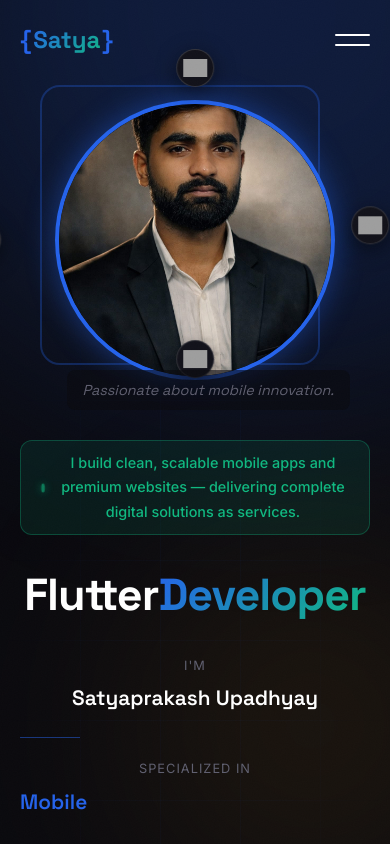
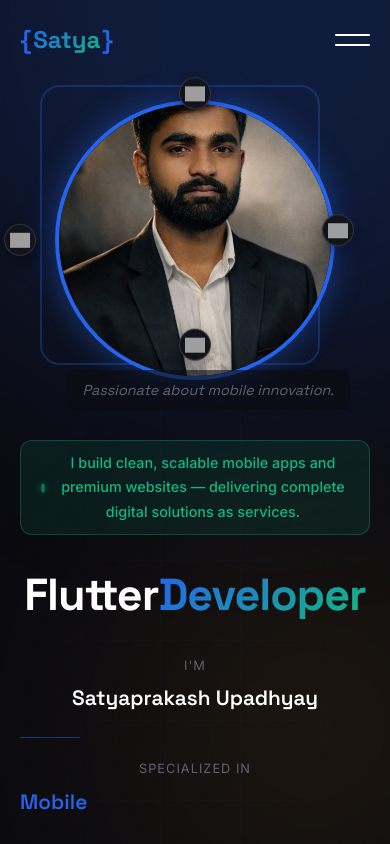
Before and after one commit to Satya93-ux/My_portfolio-main, a React (Vite) app: page / in a window 390 px wide. Shown: the top 844 px of the page. Built offline with nearby package versions, Linux system fonts and the light colour scheme; grey boxes are pictures that could not be loaded.

Commit message:
style: optimize orbit animation layout and icon sizing for responsiveness

```diff
--- a/src/index.css
+++ b/src/index.css
@@ -1172,6 +1172,7 @@ input, textarea {
     width: 100%;
     height: 100%;
     object-fit: cover;
+    object-position: center; /* Enforce perfect centering */
     border-radius: 50%;
     transition: var(--transition-slow);
 }
@@ -1195,8 +1196,8 @@ input, textarea {
     position: absolute;
     top: 50%;
     left: 50%;
-    width: 125%;
-    height: 125%;
+    width: 105%; /* Reduced from 125% to bring icons closer */
+    height: 105%;
     transform: translate(-50%, -50%);
     pointer-events: none;
     z-index: 10;
@@ -1204,14 +1205,14 @@ input, textarea {
 
 .orbit-icon {
     position: absolute;
-    width: 65px;
-    height: 65px;
+    width: 55px;
+    height: 55px;
     background: var(--bg-card);
     border-radius: 50%;
     display: flex;
     align-items: center;
     justify-content: center;
-    padding: 12px;
+    padding: 10px;
     box-shadow: 0 5px 20px rgba(0, 0, 0, 0.5);
     border: 1px solid rgba(255, 255, 255, 0.15);
     animation: orbitFloat 4s ease-in-out infinite;
@@ -1223,56 +1224,51 @@ input, textarea {
     object-fit: contain;
 }
 
-.orbit-icon.flutter { top: -8%; left: 50%; transform: translateX(-50%); animation-delay: 0s; }
-.orbit-icon.dart { top: 50%; right: -18%; transform: translateY(-50%); animation-delay: 1s; }
-.orbit-icon.firebase { bottom: -8%; left: 50%; transform: translateX(-50%); animation-delay: 2s; }
-.orbit-icon.mongodb { top: 50%; left: -18%; transform: translateY(-50%); animation-delay: 3s; }
+/* Positioned closer to the circle boundary */
+.orbit-icon.flutter { top: 0%; left: 50%; transform: translateX(-50%); animation-delay: 0s; }
+.orbit-icon.dart { top: 50%; right: 0%; transform: translateY(-50%); animation-delay: 1s; }
+.orbit-icon.firebase { bottom: 0%; left: 50%; transform: translateX(-50%); animation-delay: 2s; }
+.orbit-icon.mongodb { top: 50%; left: 0%; transform: translateY(-50%); animation-delay: 3s; }
 
 @keyframes orbitFloat {
     0%, 100% { transform: translate(-50%, -50%) translateY(0); }
-    50% { transform: translate(-50%, -50%) translateY(-15px); }
+    50% { transform: translate(-50%, -50%) translateY(-10px); }
 }
 
 @media (max-width: 1200px) {
     .brand-orbit {
-        width: 115%;
-        height: 115%;
-    }
-    .orbit-icon {
-        width: 55px;
-        height: 55px;
-        padding: 10px;
-    }
-}
-
-@media (max-width: 992px) {
-    .brand-orbit {
-        width: 110%;
-        height: 110%;
+        width: 105%;
+        height: 105%;
     }
     .orbit-icon {
         width: 45px;
         height: 45px;
         padding: 8px;
     }
-    .orbit-icon.dart { right: -12%; }
-    .orbit-icon.mongodb { left: -12%; }
+}
+
+@media (max-width: 992px) {
+    .brand-orbit {
+        width: 102%;
+        height: 102%;
+    }
+    .orbit-icon {
+        width: 40px;
+        height: 40px;
+        padding: 6px;
+    }
 }
 
 @media (max-width: 768px) {
     .brand-orbit {
-        width: 105%;
-        height: 105%;
+        width: 100%;
+        height: 100%;
     }
     .orbit-icon {
-        width: 38px;
-        height: 38px;
-        padding: 6px;
-    }
-    .orbit-icon.flutter { top: -5%; }
-    .orbit-icon.firebase { bottom: -5%; }
-    .orbit-icon.dart { right: -8%; }
-    .orbit-icon.mongodb { left: -8%; }
+        width: 32px;
+        height: 32px;
+        padding: 5px;
+    }
 }
 
 /* Subtle Image Tagline */
@@ -1670,6 +1666,7 @@ input, textarea {
     width: 100%;
     height: 100%;
     object-fit: cover;
+    object-position: center; /* Enforce perfect centering */
     border-radius: 50%;
     transition: var(--transition-slow);
 }
@@ -2533,6 +2530,7 @@ input, textarea {
     width: 100%;
     height: 100%;
     object-fit: cover;
+    object-position: center;
 }
 
 .author-info {
```
